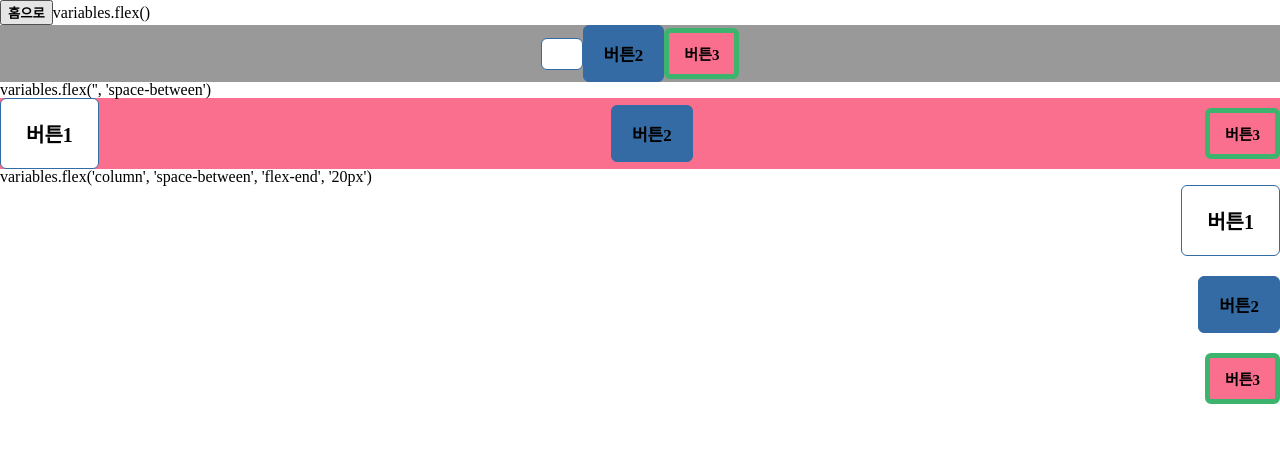
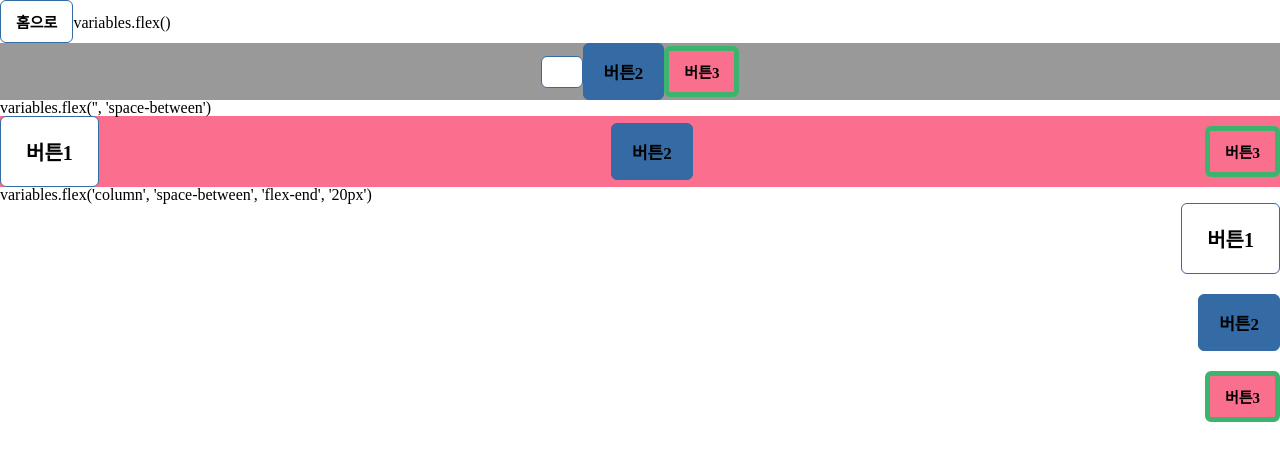
Before and after one commit to chamin966/Project_Setting_Convention, a React (Create React App) app: page /variablesTest in a window 1280 px wide. Shown: the top 460 px of the page. Built offline with nearby package versions, Linux system fonts and the light colour scheme.

Commit message:
홈버튼 리팩토링

```diff
--- a/src/components/atom/CommonButton.tsx
+++ b/src/components/atom/CommonButton.tsx
@@ -10,6 +10,7 @@ interface ButtonProps {
   label?: string; // 버튼에 표시되는 텍스트
   theme: string; // 버튼의 테마 설정: primary(기본값), secondary
   size: string; // 버튼의 크기 설정: large(기본값), medium, small
+  event?: () =>void;
 }
 
 /**
@@ -25,7 +26,7 @@ CommonButton.defaultProps = {
  */
 function CommonButton(props: ButtonProps) {
   return (
-    <Button size={props.size} theme={props.theme}>
+    <Button size={props.size} theme={props.theme} onClick={props.event}>
       {props.label}
     </Button>
   );
--- a/src/pages/Buttons.tsx
+++ b/src/pages/Buttons.tsx
@@ -1,15 +1,16 @@
-import { useNavigate } from 'react-router-dom';
 import CommonButton from '../components/atom/CommonButton';
+import {useNavigate} from "react-router-dom";
 
 function Buttons() {
   const navigate = useNavigate();
   return (
     <>
-      <button onClick={() => navigate('/')}>홈으로</button>
+      <CommonButton label='홈으로' size='small' theme='primary' event={() => navigate('/')}/>
       <CommonButton label='버튼1' size='large' theme='primary' />
       <CommonButton label='버튼2' size='medium' theme='secondary' />
       <CommonButton label='버튼3' size='small' theme='pink' />
     </>
+
   );
 }
 
--- a/src/pages/DevTool.tsx
+++ b/src/pages/DevTool.tsx
@@ -1,11 +1,12 @@
 import { useNavigate } from 'react-router-dom';
 import styled from 'styled-components';
+import CommonButton from "../components/atom/CommonButton";
 
 function DevTool() {
   const navigate = useNavigate();
   return (
     <>
-      <button onClick={() => navigate('/')}>홈으로</button>
+      <CommonButton label='홈으로' size='small' theme='primary' event={() => navigate('/')}/>
       <StyledMain>
         스타일드 컴포넌트 클래스 네임 없이 사용
         <StyledList>
--- a/src/pages/ThemeTest.tsx
+++ b/src/pages/ThemeTest.tsx
@@ -1,11 +1,12 @@
 import { useNavigate } from 'react-router-dom';
 import styled from 'styled-components';
+import CommonButton from "../components/atom/CommonButton";
 
 const ThemeTest = () => {
   const navigate = useNavigate();
   return (
     <>
-      <button onClick={() => navigate('/')}>홈으로</button>
+      <CommonButton label='홈으로' size='small' theme='primary' event={() => navigate('/')}/>
       <Container>title</Container>
     </>
   );
--- a/src/pages/VariableTest.tsx
+++ b/src/pages/VariableTest.tsx
@@ -1,48 +1,48 @@
-import styled from 'styled-components';
-import CommonButton from '../components/atom/CommonButton';
-import { useNavigate } from 'react-router-dom';
-import variables from '../styles/variables';
-import theme from '../styles/theme';
+import styled from "styled-components";
+import CommonButton from "../components/atom/CommonButton";
+import { useNavigate } from "react-router-dom";
+import variables from "../styles/variables";
+import theme from "../styles/theme";
 
 const VariableTest = () => {
   const navigate = useNavigate();
   return (
     <>
-      <button onClick={() => navigate('/')}>홈으로</button>
+      <CommonButton label='홈으로' size='small' theme='primary' event={() => navigate('/')}/>
       <span>variables.flex()</span>
       <ButtonsContainer1>
         <CommonButton />
-        <CommonButton label='버튼2' size='medium' theme='secondary' />
-        <CommonButton label='버튼3' size='small' theme='pink' />
+        <CommonButton label="버튼2" size="medium" theme="secondary" />
+        <CommonButton label="버튼3" size="small" theme="pink" />
       </ButtonsContainer1>
       <span>variables.flex('', 'space-between')</span>
       <ButtonsContainer2>
-        <CommonButton label='버튼1' size='large' theme='primary' />
-        <CommonButton label='버튼2' size='medium' theme='secondary' />
-        <CommonButton label='버튼3' size='small' theme='pink' />
+        <CommonButton label="버튼1" size="large" theme="primary" />
+        <CommonButton label="버튼2" size="medium" theme="secondary" />
+        <CommonButton label="버튼3" size="small" theme="pink" />
       </ButtonsContainer2>
       <span>variables.flex('column', 'space-between', 'flex-end', '20px')</span>
       <ButtonsContainer3>
-        <CommonButton label='버튼1' size='large' theme='primary' />
-        <CommonButton label='버튼2' size='medium' theme='secondary' />
-        <CommonButton label='버튼3' size='small' theme='pink' />
+        <CommonButton label="버튼1" size="large" theme="primary" />
+        <CommonButton label="버튼2" size="medium" theme="secondary" />
+        <CommonButton label="버튼3" size="small" theme="pink" />
       </ButtonsContainer3>
     </>
   );
 };
 
 const ButtonsContainer1 = styled.div`
-  /* ${variables.flex()} */
+  ${variables.flex()}
   background-color: ${(props) => props.theme.style.palette.grey};
-  ${(props) => props.theme.variables.flex()}
+  // ${(props) => props.theme.variables.flex()}
 `;
 
 const ButtonsContainer2 = styled.div`
-  ${variables.flex('', 'space-between')}
+  ${variables.flex("", "space-between")}
   background-color: ${theme.palette.pink};
 `;
 
 const ButtonsContainer3 = styled.div`
-  ${variables.flex('column', 'space-between', 'flex-end', '20px')}
+  ${variables.flex("column", "space-between", "flex-end", "20px")}
 `;
 export default VariableTest;
```
